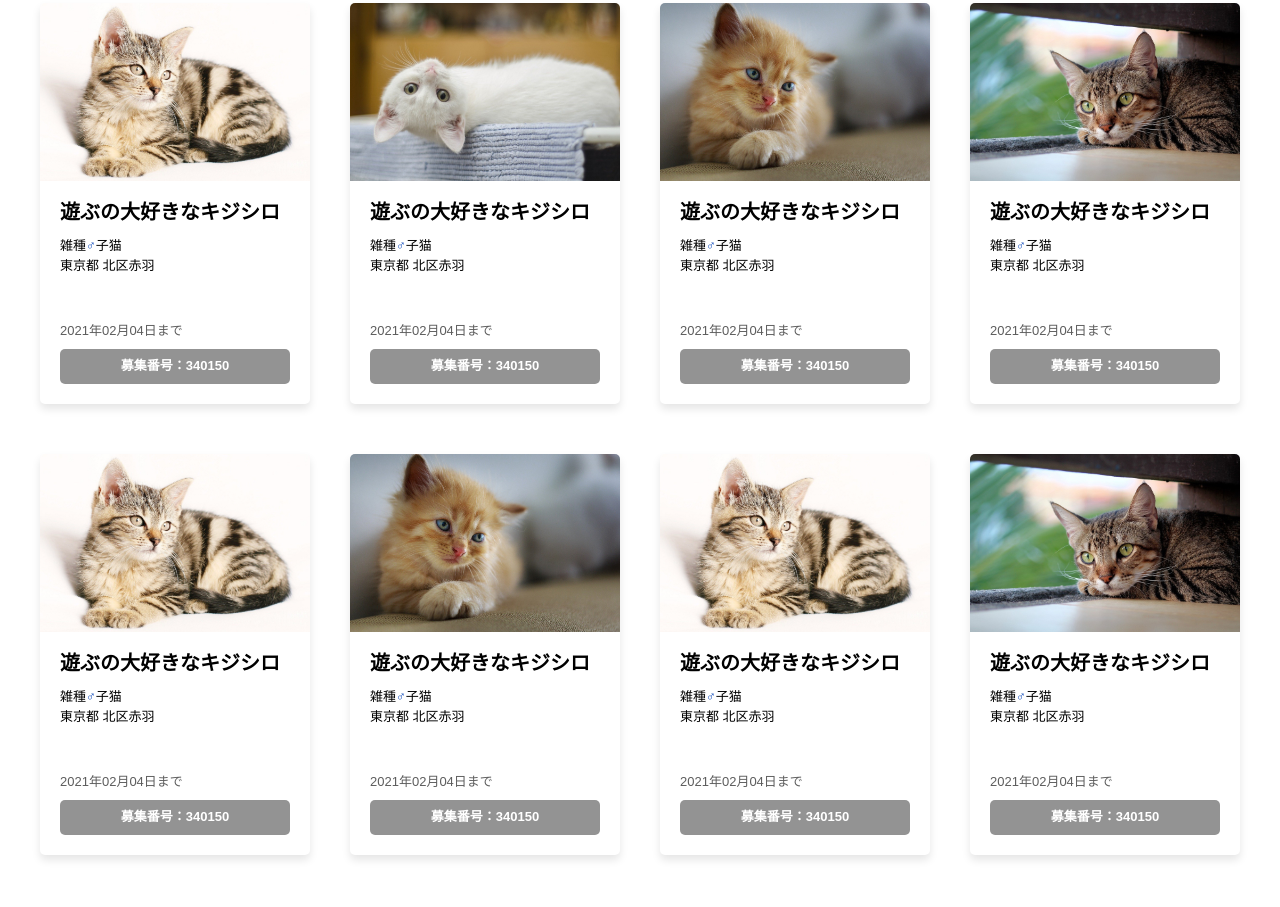
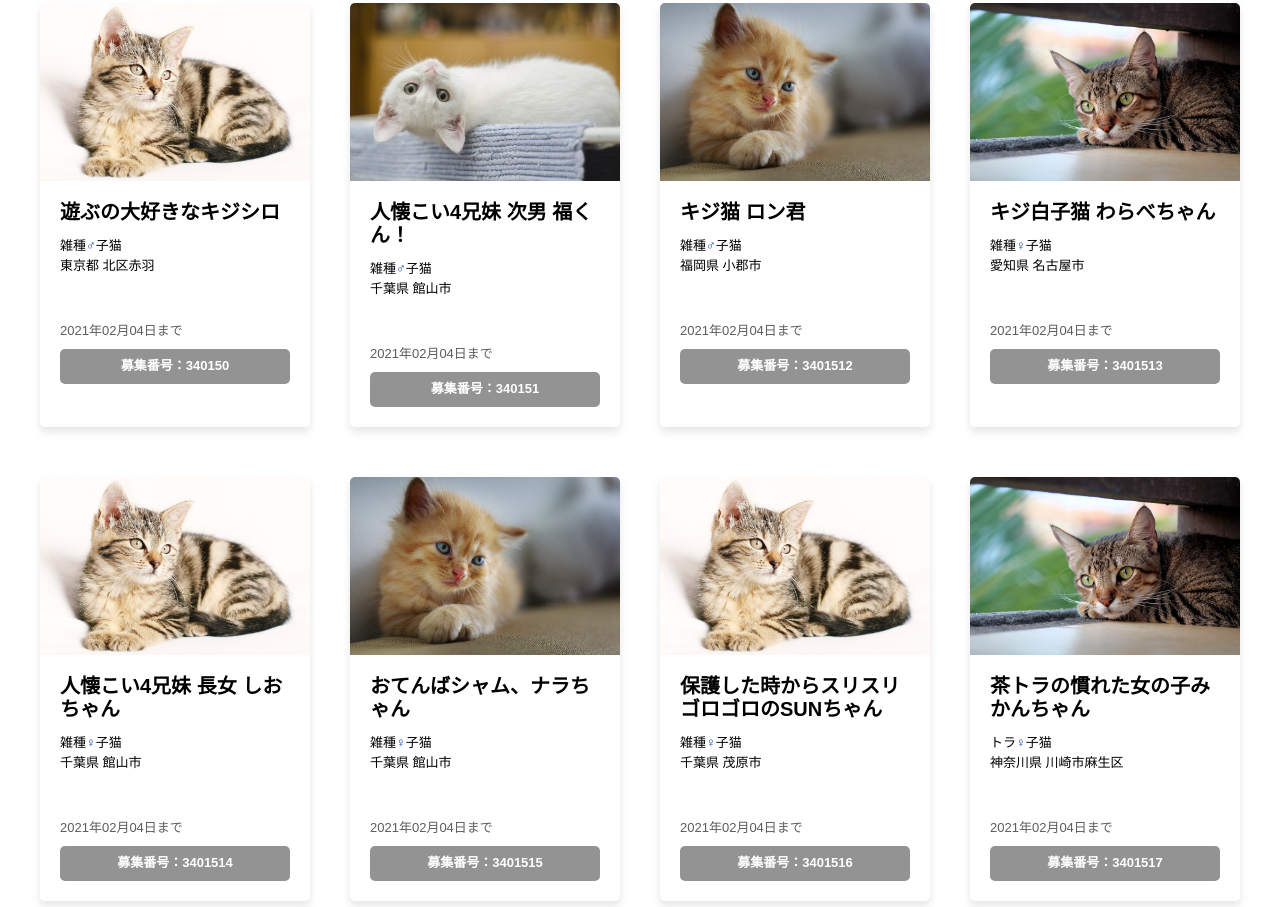
Before and after one commit to k-takashima/koka-portal, a website: page src/pug/index.pug in a window 1280 px wide. Shown: the part 1213-2120 px from the top of the page. Drawn offline with nearby package versions, Linux system fonts and the light colour scheme; files that its build step writes are made by us from their sources.

Commit message:
ページ作成

```diff
--- /dev/null
+++ b/src/js/scripts.js
@@ -0,0 +1,81 @@
+var app = new Vue({
+  el: "#nekochanList",
+  data() {
+    return {
+      nekochanInformation: [
+        {
+          name:"遊ぶの大好きなキジシロ",
+          type:"雑種", gender:"♂",
+          age:"子猫",
+          location:"東京都 北区赤羽",
+          limit:"2021年02月04日",
+          number:"340150"
+        },
+        {
+          name:"人懐こい4兄妹 次男 福くん！",
+          type:"雑種", gender:"♂",
+          age:"子猫",
+          location:"千葉県 館山市",
+          limit:"2021年02月04日",
+          number:"340151"
+        },
+        {
+          name:"キジ猫 ロン君",
+          type:"雑種", gender:"♂",
+          age:"子猫",
+          location:"福岡県 小郡市",
+          limit:"2021年02月04日",
+          number:"3401512"
+        },
+        {
+          name:"キジ白子猫 わらべちゃん",
+          type:"雑種", gender:"♀",
+          age:"子猫",
+          location:"愛知県 名古屋市",
+          limit:"2021年02月04日",
+          number:"3401513"
+        },
+        {
+          name:"人懐こい4兄妹 長女 しおちゃん",
+          type:"雑種", gender:"♀",
+          age:"子猫",
+          location:"千葉県 館山市",
+          limit:"2021年02月04日",
+          number:"3401514"
+        },
+        {
+          name:"おてんばシャム、ナラちゃん",
+          type:"雑種", gender:"♀",
+          age:"子猫",
+          location:"千葉県 館山市",
+          limit:"2021年02月04日",
+          number:"3401515"
+        },
+        {
+          name:"保護した時からスリスリゴロゴロのSUNちゃん",
+          type:"雑種", gender:"♀",
+          age:"子猫",
+          location:"千葉県 茂原市",
+          limit:"2021年02月04日",
+          number:"3401516"
+        },
+        {
+          name:"茶トラの慣れた女の子みかんちゃん",
+          type:"トラ", gender:"♀",
+          age:"子猫",
+          location:"神奈川県 川崎市麻生区",
+          limit:"2021年02月04日",
+          number:"3401517"
+        },
+        {
+          name:"人懐こい4兄妹 次男 福くん！",
+          type:"雑種", gender:"♂",
+          age:"子猫",
+          location:"千葉県 館山市",
+          limit:"2021年02月04日",
+          number:"340158"
+        }
+      ]
+    }
+  }
+});
--- a/src/pug/include/_layout.pug
+++ b/src/pug/include/_layout.pug
@@ -16,5 +16,6 @@ html(lang="ja")
   body
     block body
     block end_of_body
+      script(src="//cdn.jsdelivr.net/npm/vue/dist/vue.js")
       script(src="//ajax.googleapis.com/ajax/libs/jquery/1.11.2/jquery.min.js")
-      script(src="js/scripts.js")
+      script(src="/js/scripts.js")
--- a/src/pug/index.pug
+++ b/src/pug/index.pug
@@ -26,158 +26,22 @@ block body
           | この文章はダミーです。文字の大きさ、量、字間、行間等を確認するために入れています。この文章はダミーです。文字の大きさ、量、字間、行間等を確認するために入れています。この文章はダミーです。文字の大きさ、量、字間、行間等を確認するために入れています。この文章はダミーです。文字の大きさ、量、字間、行間等を確認するために入れています。この文章はダミーです。文字の大きさ、量、字間、行間等を確認するために入れています。この文章はダミーです。文字の大きさ、量、字間、行間等を確認するために入れています。この文章はダミーです。文字の大きさ、量、字間、行間等を確認するために入れています。この文章はダミーです。文字
       .introduction__pict
 
-  section.nekochanList
+  section.nekochanList#nekochanList
     .nekochanList__inner
       ul.nekochanList__cardOuter
-        li.nekochanList__card
-          .nekochanList__imege.nekochanList__imege--active
-          .nekochanList__description
-            h4.nekochanList__name
-              | 遊ぶの大好きなキジシロ
-            p.nekochanList__type
-              | 雑種
-              span ♂
-              | 子猫
-            p.nekochanList__location
-              | 東京都 北区赤羽
-
-            div.nekochanList__information
-              p.nekochanList__limit
-                | 2021年02月04日まで
-              .nekochanList__number
-                | 募集番号：340150
-
-        li.nekochanList__card
-          .nekochanList__imege.nekochanList__imege--active
-          .nekochanList__description
-            h4.nekochanList__name
-              | 遊ぶの大好きなキジシロ
-            p.nekochanList__type
-              | 雑種
-              span ♂
-              | 子猫
-            p.nekochanList__location
-              | 東京都 北区赤羽
-
-            div.nekochanList__information
-              p.nekochanList__limit
-                | 2021年02月04日まで
-              .nekochanList__number
-                | 募集番号：340150
-
-
-        li.nekochanList__card
-          .nekochanList__imege.nekochanList__imege--active
-          .nekochanList__description
-            h4.nekochanList__name
-              | 遊ぶの大好きなキジシロ
-            p.nekochanList__type
-              | 雑種
-              span ♂
-              | 子猫
-            p.nekochanList__location
-              | 東京都 北区赤羽
-
-            div.nekochanList__information
-              p.nekochanList__limit
-                | 2021年02月04日まで
-              .nekochanList__number
-                | 募集番号：340150
-
-
-        li.nekochanList__card
-          .nekochanList__imege.nekochanList__imege--active
-          .nekochanList__description
-            h4.nekochanList__name
-              | 遊ぶの大好きなキジシロ
-            p.nekochanList__type
-              | 雑種
-              span ♂
-              | 子猫
-            p.nekochanList__location
-              | 東京都 北区赤羽
-
-            div.nekochanList__information
-              p.nekochanList__limit
-                | 2021年02月04日まで
-              .nekochanList__number
-                | 募集番号：340150
-
-
-        li.nekochanList__card
-          .nekochanList__imege.nekochanList__imege--active
-          .nekochanList__description
-            h4.nekochanList__name
-              | 遊ぶの大好きなキジシロ
-            p.nekochanList__type
-              | 雑種
-              span ♂
-              | 子猫
-            p.nekochanList__location
-              | 東京都 北区赤羽
-
-            div.nekochanList__information
-              p.nekochanList__limit
-                | 2021年02月04日まで
-              .nekochanList__number
-                | 募集番号：340150
-
-
-        li.nekochanList__card
-          .nekochanList__imege.nekochanList__imege--active
-          .nekochanList__description
-            h4.nekochanList__name
-              | 遊ぶの大好きなキジシロ
-            p.nekochanList__type
-              | 雑種
-              span ♂
-              | 子猫
-            p.nekochanList__location
-              | 東京都 北区赤羽
-
-            div.nekochanList__information
-              p.nekochanList__limit
-                | 2021年02月04日まで
-              .nekochanList__number
-                | 募集番号：340150
-
-
-        li.nekochanList__card
-          .nekochanList__imege.nekochanList__imege--active
-          .nekochanList__description
-            h4.nekochanList__name
-              | 遊ぶの大好きなキジシロ
-            p.nekochanList__type
-              | 雑種
-              span ♂
-              | 子猫
-            p.nekochanList__location
-              | 東京都 北区赤羽
-
-            div.nekochanList__information
-              p.nekochanList__limit
-                | 2021年02月04日まで
-              .nekochanList__number
-                | 募集番号：340150
-
-
-        li.nekochanList__card
-          .nekochanList__imege.nekochanList__imege--active
-          .nekochanList__description
-            h4.nekochanList__name
-              | 遊ぶの大好きなキジシロ
-            p.nekochanList__type
-              | 雑種
-              span ♂
-              | 子猫
-            p.nekochanList__location
-              | 東京都 北区赤羽
-
-            div.nekochanList__information
-              p.nekochanList__limit
-                | 2021年02月04日まで
-              .nekochanList__number
-                | 募集番号：340150
+        - for (var x = 0; x < 8; x++)
+          li.nekochanList__card
+            .nekochanList__imege.nekochanList__imege--active
+            .nekochanList__description
+              h4.nekochanList__name {{ nekochanInformation[#{x}].name }}
+              p.nekochanList__type
+                | {{ nekochanInformation[#{x}].type }}
+                span {{ nekochanInformation[#{x}].gender }}
+                | {{ nekochanInformation[#{x}].age }}
+              p.nekochanList__location {{ nekochanInformation[#{x}].location }}
+              .nekochanList__information
+                p.nekochanList__limit {{ nekochanInformation[#{x}].limit }}まで
+                .nekochanList__number 募集番号：{{ nekochanInformation[#{x}].number }}
 
   footer
     p ©︎ Kisumi takashima
```
Also changed, not shown: dist/detail/01.html, dist/index.html, dist/js/scripts.js (added).
